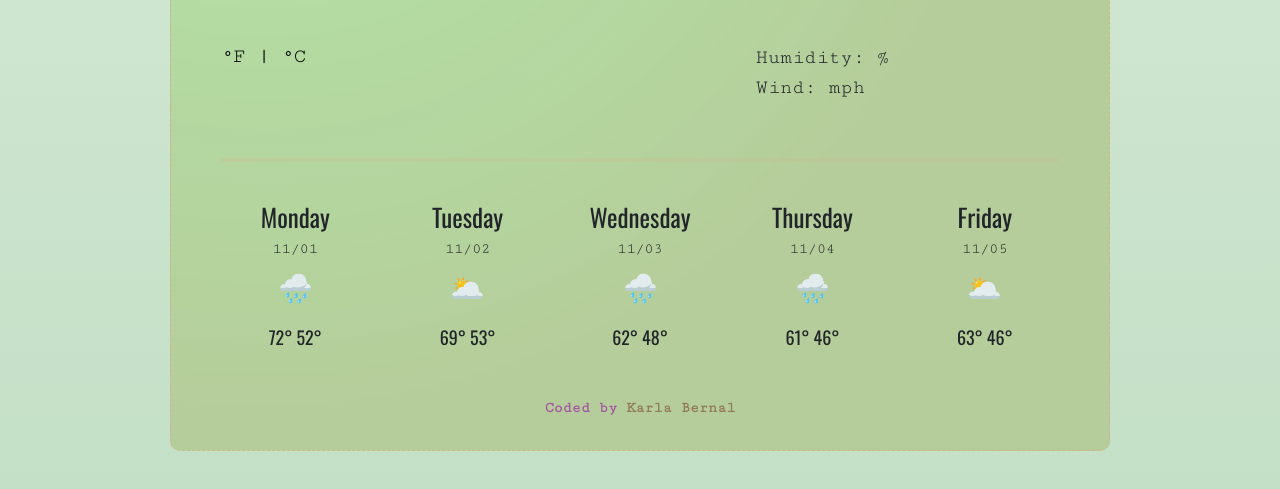
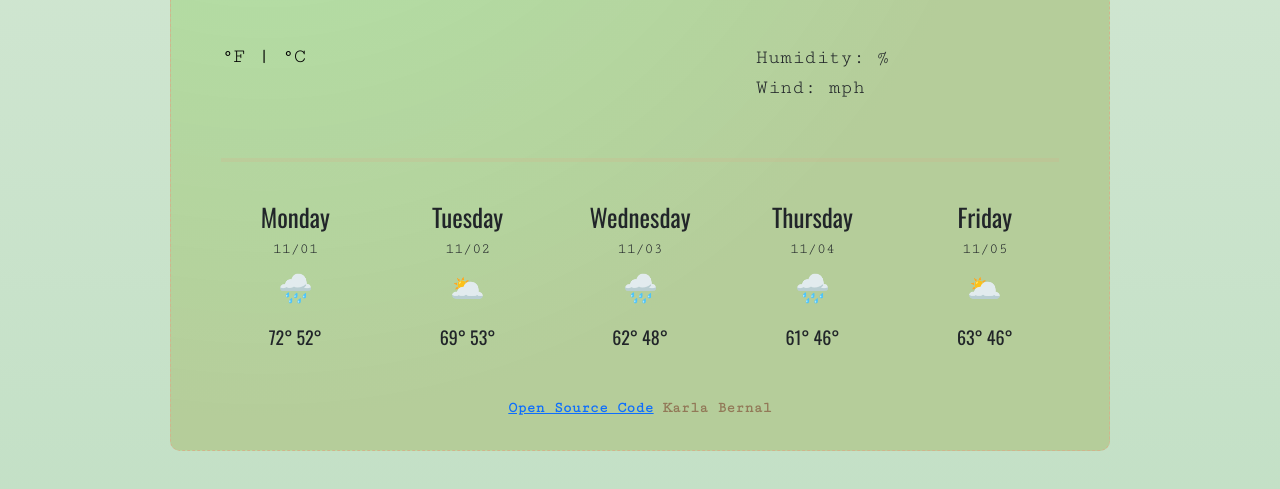
Before and after one commit to kbernal96/Weather-Plus-project, a plain HTML site: page index.html in a window 1280 px wide. Shown: the part 703-1192 px from the top of the page. Drawn offline with nearby package versions, Linux system fonts and the light colour scheme.

Commit message:
added footer element
to link source code

```diff
--- a/index.html
+++ b/index.html
@@ -133,13 +133,14 @@
                         </div>
                     </div>
                     <footer>
-                        Coded by
+                        <a href="https://github.com/kbernal96/Weather-Plus-project" class="source-code"> Open Source Code</a>
                         <span class="credits">
                             Karla Bernal
                         </span>
                     </footer>
                 </div>
     </div>
+
     <script
         src="src/script.js">
     </script>
```
Also changed, not shown: src/styles.css (line endings or trailing spaces).
